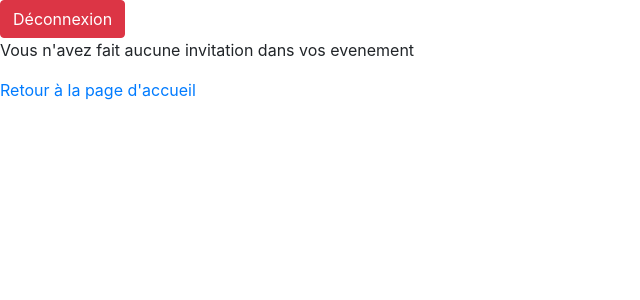
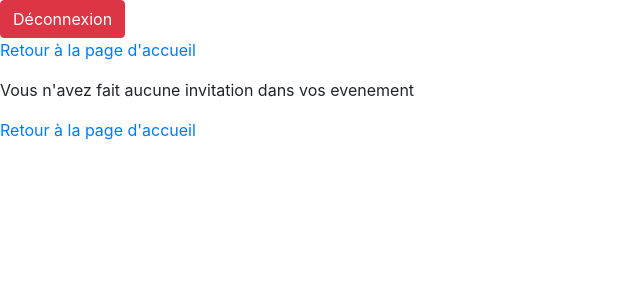
Before and after one commit to ncourvoisier/Goodle, a PHP site: page /bookshop/src/PHP/invitation.php in a window 1280 px wide. Shown: the top 300 px of the page, without its empty margins (0-640 px from the left). Run offline with PHP 8.4, Linux system fonts and the light colour scheme; the visitor is signed in with stand-in values (Sample User, id 1); data that the repository does not hold is empty.

Commit message:
redirection et navigation

```diff
--- a/index.php
+++ b/index.php
@@ -22,7 +22,7 @@ function l_contenu() {
 			echo
 			'<h1>Bienvenue sur Goodle !</h1>',
 			'<p><a href="./src/PHP/ajout_evenement.php">Ajouter un évènement</a></p>',
-			'<p><a href="./src/PHP/invitation">Voir les invitations</a><p>';
+			'<p><a href="./src/PHP/invitation.php">Voir les invitations</a><p>';
 			if (isset($_SESSION['admin']) && $_SESSION['admin'] == 1 ){
 				echo '<p>Voir les événements : <a href="./src/PHP/evenement.php">event</a>. </p>';
 			}
--- a/src/PHP/ajout_evenement.php
+++ b/src/PHP/ajout_evenement.php
@@ -58,6 +58,7 @@ function l_contenu_ae($err){
 
     echo '<p>Vous n\'êtes pas connecté<p>',
     '<a id="lien_connect" href="./login.php" title="Se Connecter">Connexion</a>';
+	redirige('./login.php');
 
   } else {
 
--- a/src/PHP/ajouter_date_evenement.php
+++ b/src/PHP/ajouter_date_evenement.php
@@ -11,6 +11,9 @@ $errorsChamps = isset($_POST['btnValiderAjoutDate']) ? l_verify_ajout_date() : a
 html_debut('Goodle | Date Event', '../CSS/style.css');
 
 goodle_header();
+if (isset($_SESSION['ID'])) {
+	echo '<p><a href="../../index.php">Retour à la page d\'accueil</a><p>';
+}
 
 l_contenu($errorsPiratage, $errorsChamps);
 html_fin();
--- a/src/PHP/inscription.php
+++ b/src/PHP/inscription.php
@@ -8,6 +8,9 @@ error_reporting(E_ALL); // toutes les erreurs sont capturées (utile lors de la
 
 // si $_POST non vide
 ($_POST) && l_control_piratage();
+
+echo '<p><a href="../../index.php">Retour à la page d\'accueil</a><p>';
+
 
 // si utilisateur déjà authentifié, on le redirige sur la page appelante, ou à défaut sur l'index
 if (isset($_SESSION['ID'])){
@@ -29,7 +32,6 @@ if (isset($_SESSION['ID'])){
 $err = isset($_POST['btnSInscrire']) ? l_inscription() : array();
 
 html_debut('Goodle | Inscription', '../styles/bookshop.css');
-//bookshop_enseigne_entete(false,'../');
 
 goodle_header();
 
--- a/src/PHP/invitation.php
+++ b/src/PHP/invitation.php
@@ -7,6 +7,9 @@ require_once 'bibli_generale.php';
 html_debut('Goodle | Invitation', '../src/CSS/styles.css');
 
 goodle_header();
+if (isset($_SESSION['ID'])) {
+	echo '<p><a href="../../index.php">Retour à la page d\'accueil</a><p>';
+}
 
 
 //verifie si l'utilisateur est connecté
--- a/src/PHP/login.php
+++ b/src/PHP/login.php
@@ -8,6 +8,8 @@ error_reporting(E_ALL); // toutes les erreurs sont capturées (utile lors de la
 
 // si $_POST non vide
 ($_POST) && l_control_piratage();
+
+echo '<p><a href="../../index.php">Retour à la page d\'accueil</a><p>';
 
 // si utilisateur déjà authentifié, on le redirige sur la page appelante, ou à défaut sur l'index
 if (isset($_SESSION['ID'])){
```
